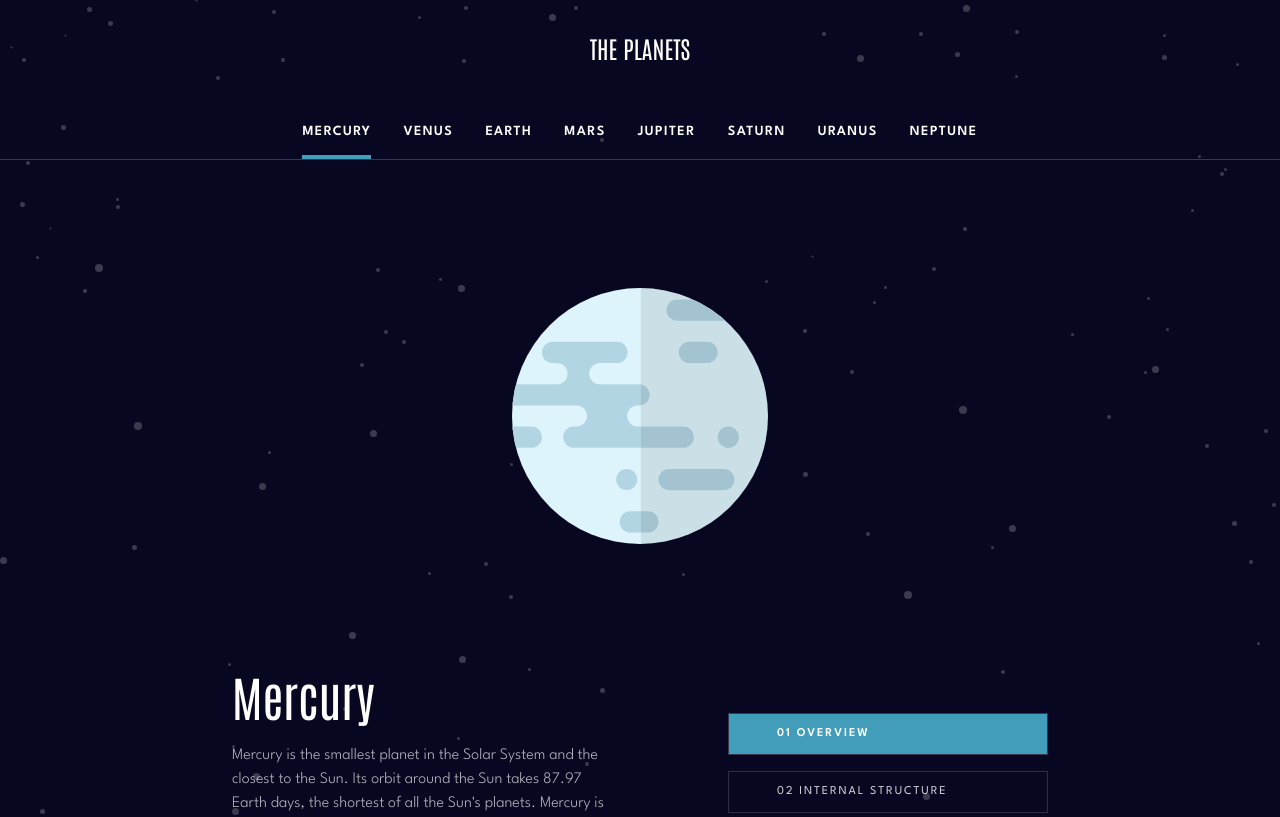
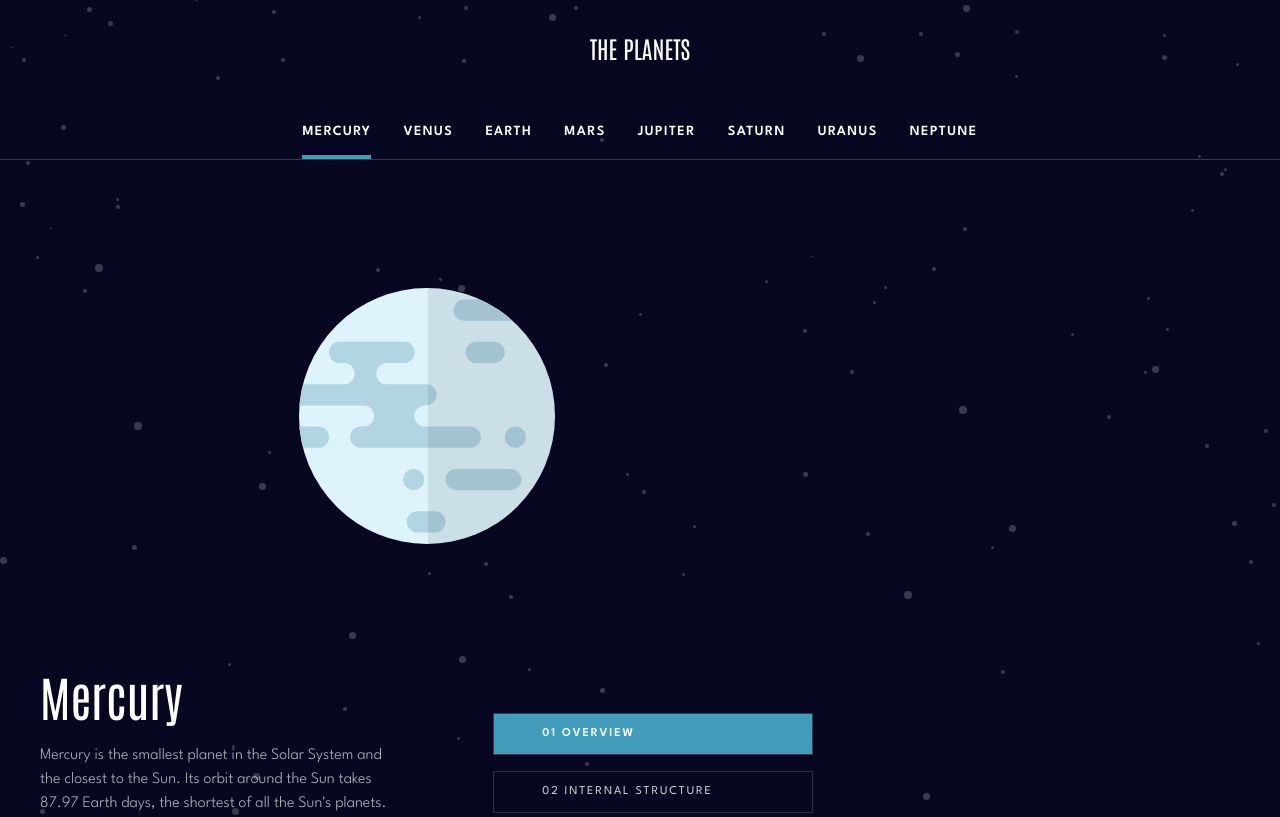
Before and after one commit to jjalbuenacabuyao/planet-facts, a Next.js app: page / in a window 1280 px wide. Shown: the top 817 px of the page. Built offline with nearby package versions, Linux system fonts and the light colour scheme.

Commit message:
adjust max-w and grid-columns in lg

```diff
--- a/src/app/components/Grid.tsx
+++ b/src/app/components/Grid.tsx
@@ -12,7 +12,7 @@ const Grid = () => {
 
   return (
     <ActiveTabContext.Provider value={{ activeTab, setActiveTab }}>
-      <div className="md:grid md:grid-cols-2 md:max-w-4xl md:m-auto">
+      <div className="md:grid md:grid-cols-2 md:max-w-4xl md:m-auto lg:max-w-screen-xl lg:grid-cols-3">
         <SecondaryNavigation />
         <PlanetImage />
         <PlanetDescription />
```
